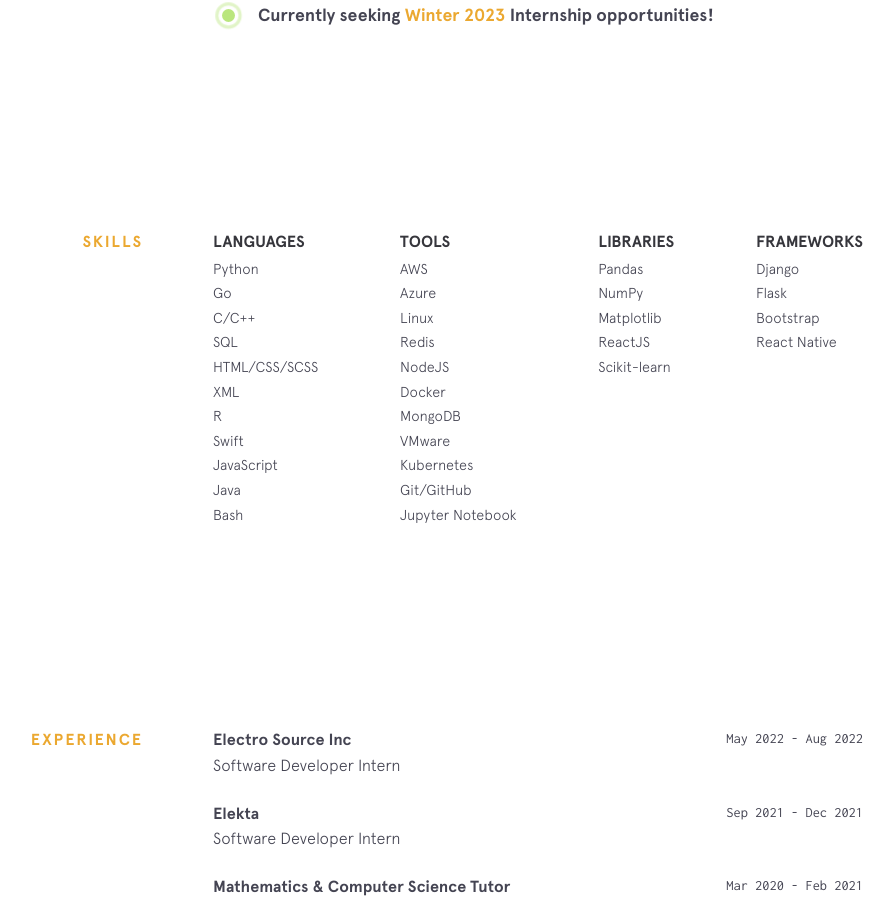
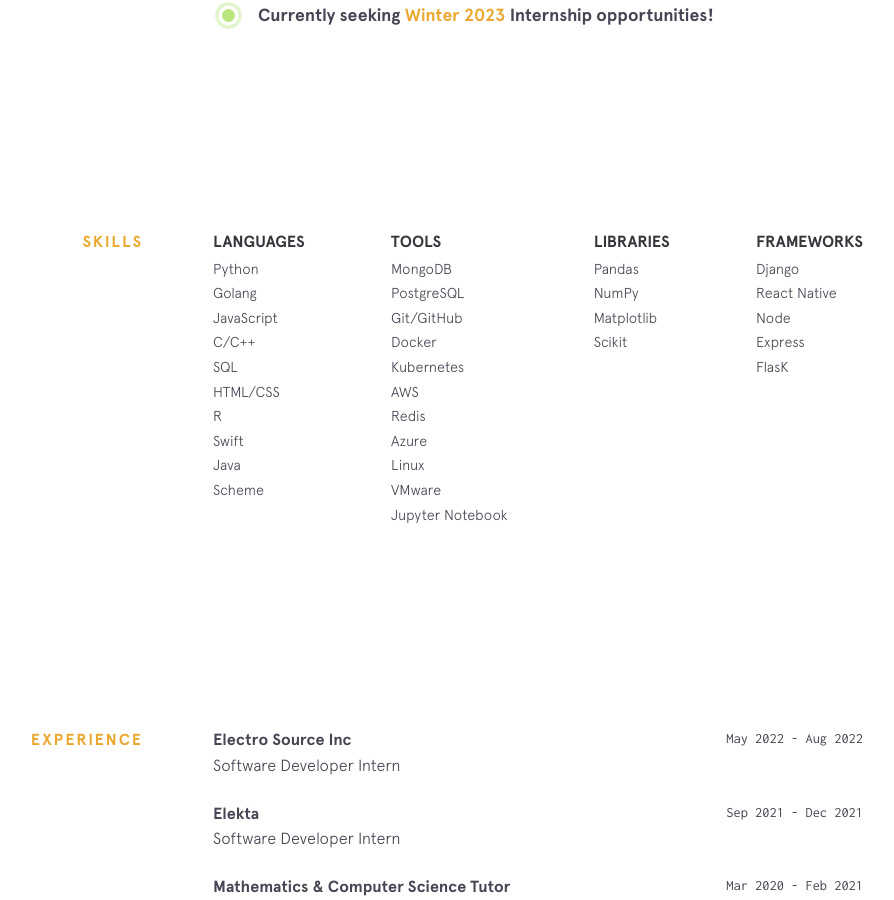
Before and after one commit to rohanxminocha/personal-website-v1, a Jekyll site: the page built from index.html, in a window 1280 px wide and 900 px high, scrolled down 1441 px. Shown: the whole window, without its empty margins (237-1131 px from the left). Built offline with Jekyll 4.4.1, drawn with Linux system fonts in a browser that asks for light colours; nearby versions of some CDN libraries.

Commit message:
Update skills.yml

```diff
--- a/_data/skills.yml
+++ b/_data/skills.yml
@@ -1,38 +1,37 @@
 languages:
   - item: Python
-  - item: Go
+  - item: Golang
+  - item: JavaScript
   - item: C/C++
   - item: SQL
-  - item: HTML/CSS/SCSS
-  - item: XML
+  - item: HTML/CSS
   - item: R
   - item: Swift
-  - item: JavaScript
   - item: Java
-  - item: Bash
+  - item: Scheme
 
 frameworks:
   - item: Django
-  - item: Flask
-  - item: Bootstrap
   - item: React Native
+  - item: Node
+  - item: Express
+  - item: FlasK
 
 tools:
+  - item: MongoDB
+  - item: PostgreSQL
+  - item: Git/GitHub
+  - item: Docker
+  - item: Kubernetes
   - item: AWS
+  - item: Redis
   - item: Azure
   - item: Linux
-  - item: Redis
-  - item: NodeJS
-  - item: Docker
-  - item: MongoDB
   - item: VMware
-  - item: Kubernetes
-  - item: Git/GitHub
   - item: Jupyter Notebook
 
 libraries:
   - item: Pandas
   - item: NumPy
   - item: Matplotlib
-  - item: ReactJS
-  - item: Scikit-learn
+  - item: Scikit
```
